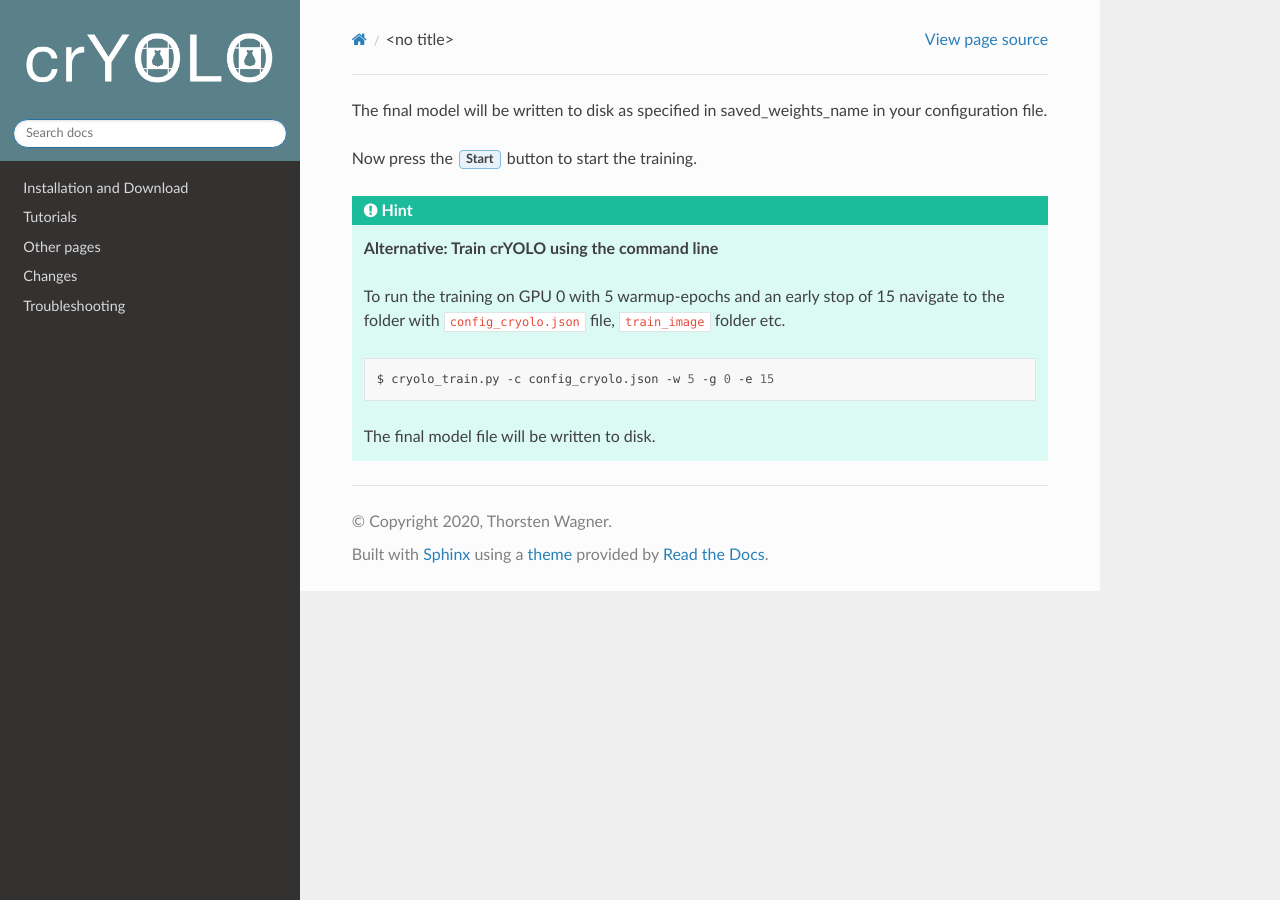
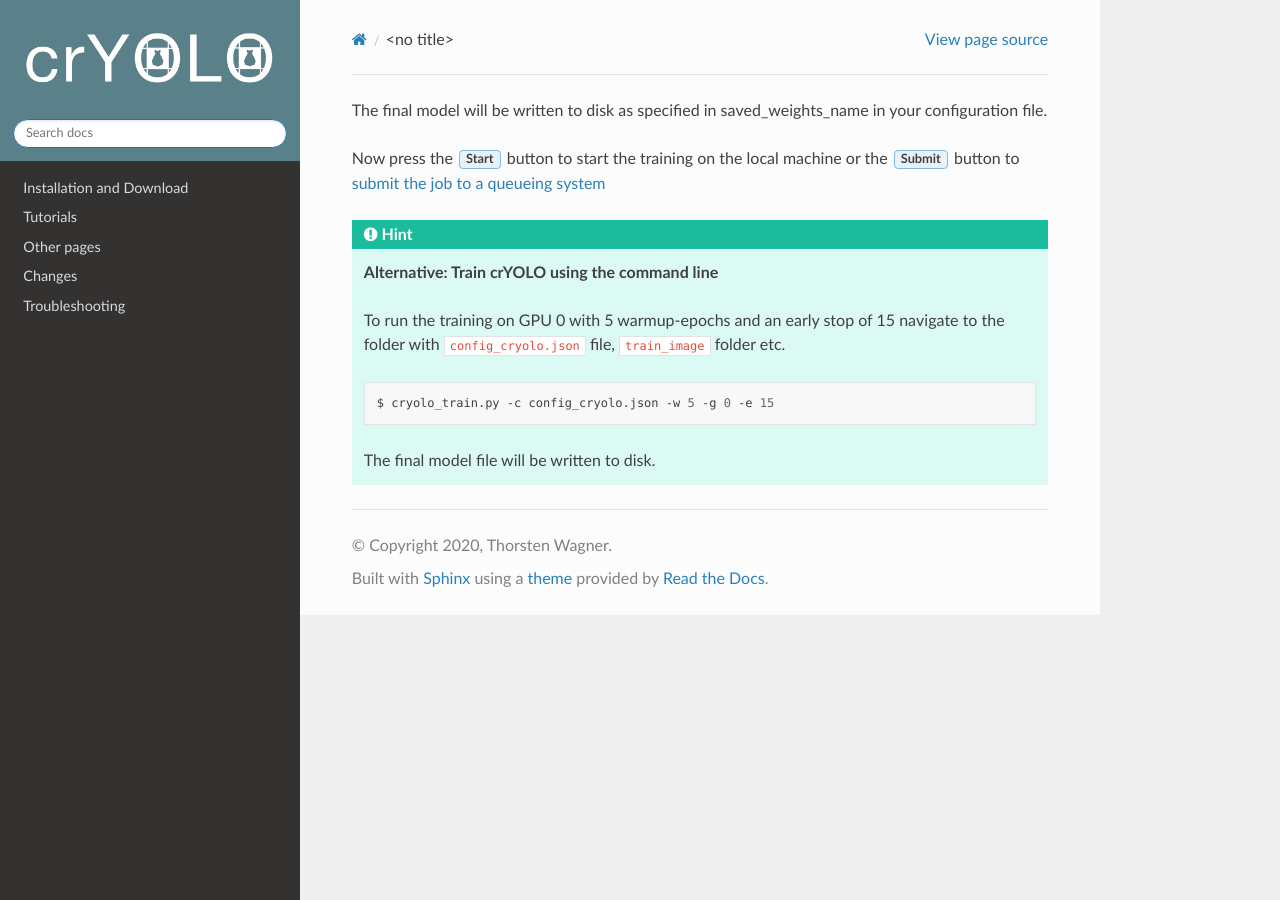
Before and after one commit to MPI-Dortmund/cryolo, a Sphinx documentation site: the page built from source/tutorials/text_modules/training_end_hint.rst, in a window 1280 px wide. Built offline with Sphinx 7.4.7 and the Read the Docs theme 2.0.0, drawn with Linux system fonts in a browser that asks for light colours.

Commit message:
add qeueueing system hint

```diff
--- /dev/null
+++ b/source/other/cryolo_submit_job.rst
@@ -0,0 +1,6 @@
+.. _queueing-label:
+
+Submit crYOLO to queueing system
+^^^^^^^^^^^^^^^^^^^^^^^^^^^^^^^^
+
+bla blub
--- a/source/tutorials/text_modules/training_end_hint.rst
+++ b/source/tutorials/text_modules/training_end_hint.rst
@@ -1,6 +1,6 @@
 The final model will be written to disk as specified in saved_weights_name in your configuration file.
 
-Now press the :guilabel:`Start` button to start the training.
+Now press the :guilabel:`Start` button to start the training on the local machine or the :guilabel:`Submit` button to :ref:`submit the job to a queueing system <queueing-label>`
 
 .. hint::
 
```
